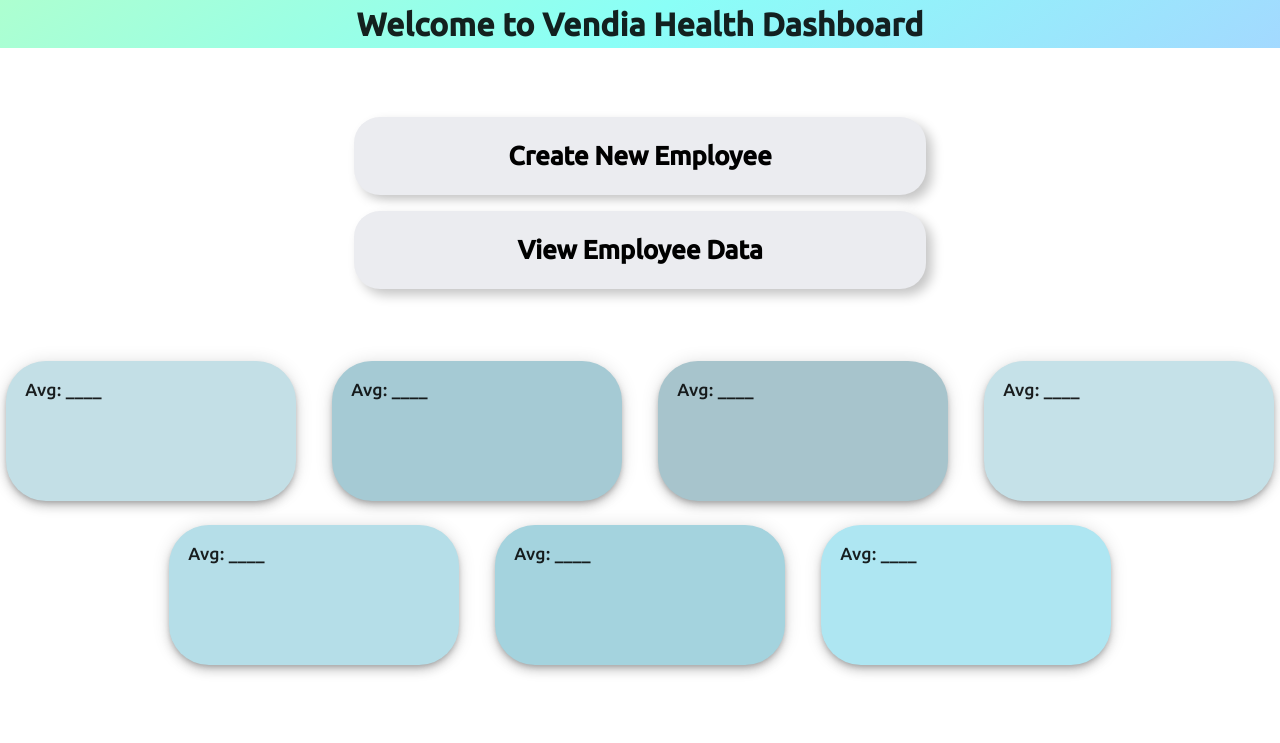
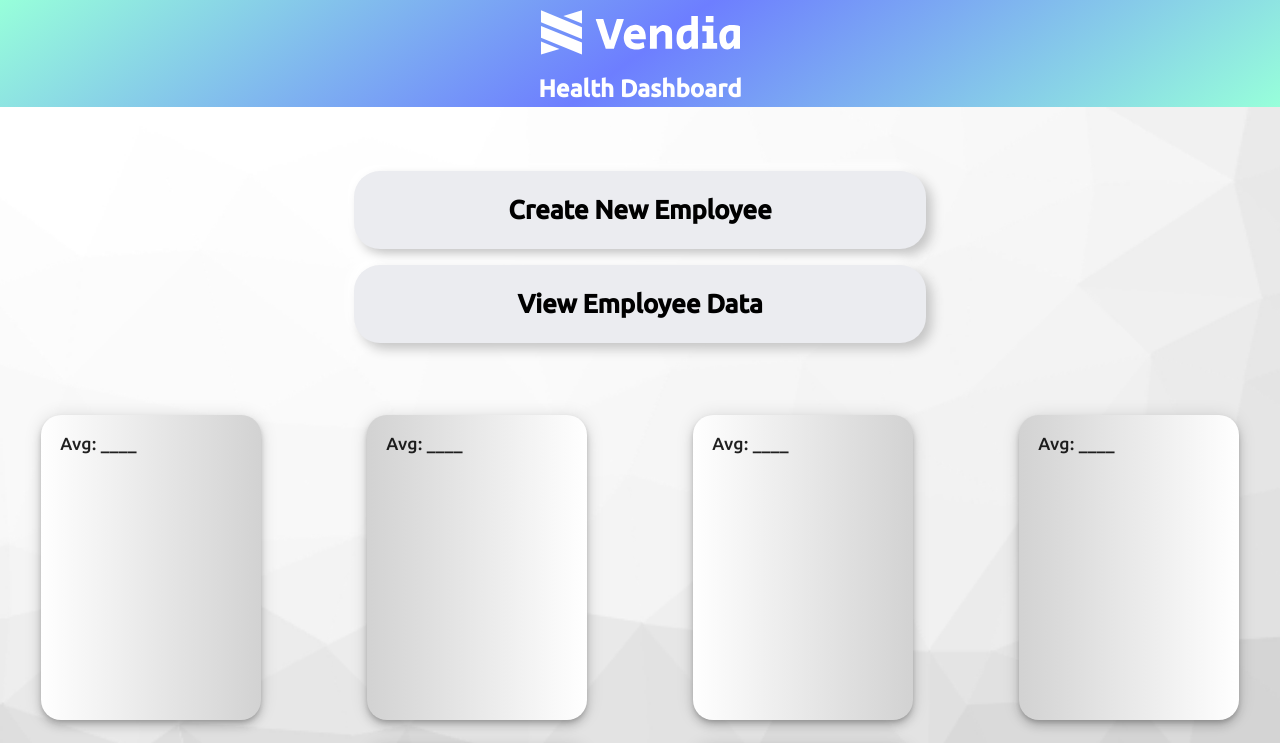
Before and after one commit to kfc0105/vendia-health-dashboard, a React (Create React App) app: page / in a window 1280 px wide. Shown: the top 743 px of the page. Built offline with nearby package versions, Linux system fonts and the light colour scheme; what @vendia/client would draw is missing.

Commit message:
Front page re-model

```diff
--- a/src/LandingPage/DisplayAverages.js
+++ b/src/LandingPage/DisplayAverages.js
@@ -17,54 +17,49 @@
                 align="center"
                 >
                     <Grid item xs={12} sm={6} md={4} lg={3}>
-                    <Paper sx={{ height: 140, width: 290, backgroundColor: '#c3dfe6', borderRadius: 10}}
+                    <Paper sx={{ height: 305, width: 220, backgroundImage: 'linear-gradient(90deg, rgba(255,255,255,1) 0%, rgba(210,210,210,1) 100%)', borderRadius: 5}}
                            elevation={6}>
                         <STYLE> Avg: ____ </STYLE>
                         <br/>
                     </Paper>
                     </Grid>
                     <Grid item xs={12} sm={6} md={4} lg={3} >
-                    <Paper sx={{ height: 140, width: 290, backgroundColor: '#a5cad4', borderRadius: 10}}
+                    <Paper sx={{ height: 305, width: 220, backgroundImage: 'linear-gradient(270deg, rgba(255,255,255,1) 0%, rgba(210,210,210,1) 100%)', borderRadius: 5}}
                            elevation={6}>
                         <STYLE> Avg: ____ </STYLE>
                         <br/>
                     </Paper>
                     </Grid>
                     <Grid item xs={12}  sm={6} md={4} lg={3} >
-                    <Paper sx={{ height: 140, width: 290, backgroundColor: '#a7c4cc', borderRadius: 10}}
+                    <Paper sx={{ height: 305, width: 220, backgroundImage: 'linear-gradient(90deg, rgba(255,255,255,1) 0%, rgba(210,210,210,1) 100%)', borderRadius: 5}}
+                           elevation={6}>
+                        <STYLE> Avg: ____ </STYLE>
+                        <br/>
+                    </Paper>
+                    </Grid>
+                    <Grid item xs={12} sm={6} md={4} lg={3}>
+                    <Paper sx={{ height: 305, width: 220, backgroundImage: 'linear-gradient(270deg, rgba(255,255,255,1) 0%, rgba(210,210,210,1) 100%)', borderRadius: 5}}
+                           elevation={6}>
+                        <STYLE> Avg: ____ </STYLE>
+                        <br/>
+                    </Paper>
+                    </Grid>
+                    <Grid item xs={12} sm={6} md={4} lg={3} >
+                    <Paper sx={{ height: 305, width: 220, backgroundImage: 'linear-gradient(90deg, rgba(255,255,255,1) 0%, rgba(210,210,210,1) 100%)', borderRadius: 5}}
                            elevation={6}>
                         <STYLE> Avg: ____ </STYLE>
                         <br/>
                     </Paper>
                     </Grid>
                     <Grid item xs={12}  sm={6} md={4} lg={3} >
-                    <Paper sx={{ height: 140, width: 290, backgroundColor: '#c5e1e8', borderRadius: 10}}
+                    <Paper sx={{ height: 305, width: 220, backgroundImage: 'linear-gradient(270deg, rgba(255,255,255,1) 0%, rgba(210,210,210,1) 100%)', borderRadius: 5}}
                            elevation={6}>
                         <STYLE> Avg: ____ </STYLE>
                         <br/>
                     </Paper>
                     </Grid>
-                    <Grid item xs={12}  sm={6} md={4} lg={3} >
-                    <Paper sx={{ height: 140, width: 290, backgroundColor: '#b5dee8', borderRadius: 10}}
-                           elevation={6}>
-                        <STYLE> Avg: ____ </STYLE>
-                        <br/>
-                    </Paper>
-                    </Grid>
-                    <Grid item xs={12}  sm={6} md={4} lg={3} >
-                    <Paper sx={{ height: 140, width: 290, backgroundColor: '#a4d3de', borderRadius: 10}}
-                           elevation={6}>
-                        <STYLE> Avg: ____ </STYLE>
-                        <br/>
-                    </Paper>
-                    </Grid>
-                    <Grid item xs={12}  sm={6} md={4} lg={3} >
-                    <Paper sx={{ height: 140, width: 290, backgroundColor: '#aee6f2', borderRadius: 10}}
-                           elevation={6}>
-                        <STYLE> Avg: ____ </STYLE>
-                        <br/>
-                    </Paper>
-                    </Grid>
+
+
                 </Grid>
             </Box>
         </CssBaseline>
@@ -81,4 +76,6 @@
 
 
 
+
+
 export default DisplayAverages;
--- a/src/LandingPage/LandingPage.js
+++ b/src/LandingPage/LandingPage.js
@@ -4,10 +4,12 @@
 import TitleBarTop from './TitleBarTop.js';
 import OptionButtonsLP from './OptionButtonsLP.js'
 import DisplayAverages from './DisplayAverages.js';
+import img from './cool-bg2.png';
 
 function LandingPage() {
     return (
         <CssBaseline>
+            <BACKGROUND>
             <TitleBarTop/>
             <br/>
             <br/>
@@ -16,8 +18,22 @@
             <br/>
             <br/>
             <DisplayAverages/>
+            <br/>
+            <br/>
+            <br/>
+            </BACKGROUND>
         </CssBaseline>
     )
 }
 
+const BACKGROUND = styled.div`
+  background-image: url(${img});
+  -webkit-background-size: cover;
+  -moz-background-size: cover;
+  -o-background-size: cover;
+  background-size: cover;
+  margin-bottom: 0px;
+
+`
+
 export default LandingPage;
--- a/src/LandingPage/TitleBarTop.js
+++ b/src/LandingPage/TitleBarTop.js
@@ -1,20 +1,26 @@
 import React from 'react';
-import { Typography } from '@mui/material';
 import styled from 'styled-components';
+import Logo from './white.svg';
 
 function TitleBarTop() {
     return (
         <STYLE_1>
-           <h1 style={{marginTop: '0px'}}>Welcome to Vendia Health Dashboard</h1>
+            <img
+              src={Logo}
+              style={{ height: 65, width: 199 }}
+              alt="website logo"
+            />
+           <h1 style={{marginTop: '0px', color: 'white', fontSize: '1.5rem'}}>Health Dashboard</h1>
         </STYLE_1>
     );
 };
 
 const STYLE_1 = styled.div`
-
-    background-image: linear-gradient(144deg,#adffd0, #8afff7 50%,#a3d9ff);
+    background-image: linear-gradient(144deg,#97ffda, #6d7eff 50%, #97ffda);
     text-align: center;
     font-family: 'Ubuntu', sans-serif;
+    display: 'flex';
+    boxShadow: '.1em';
 
 `
 
```
Also changed, not shown: src/LandingPage/cool-bg2.png (added), src/LandingPage/white.svg (added).
